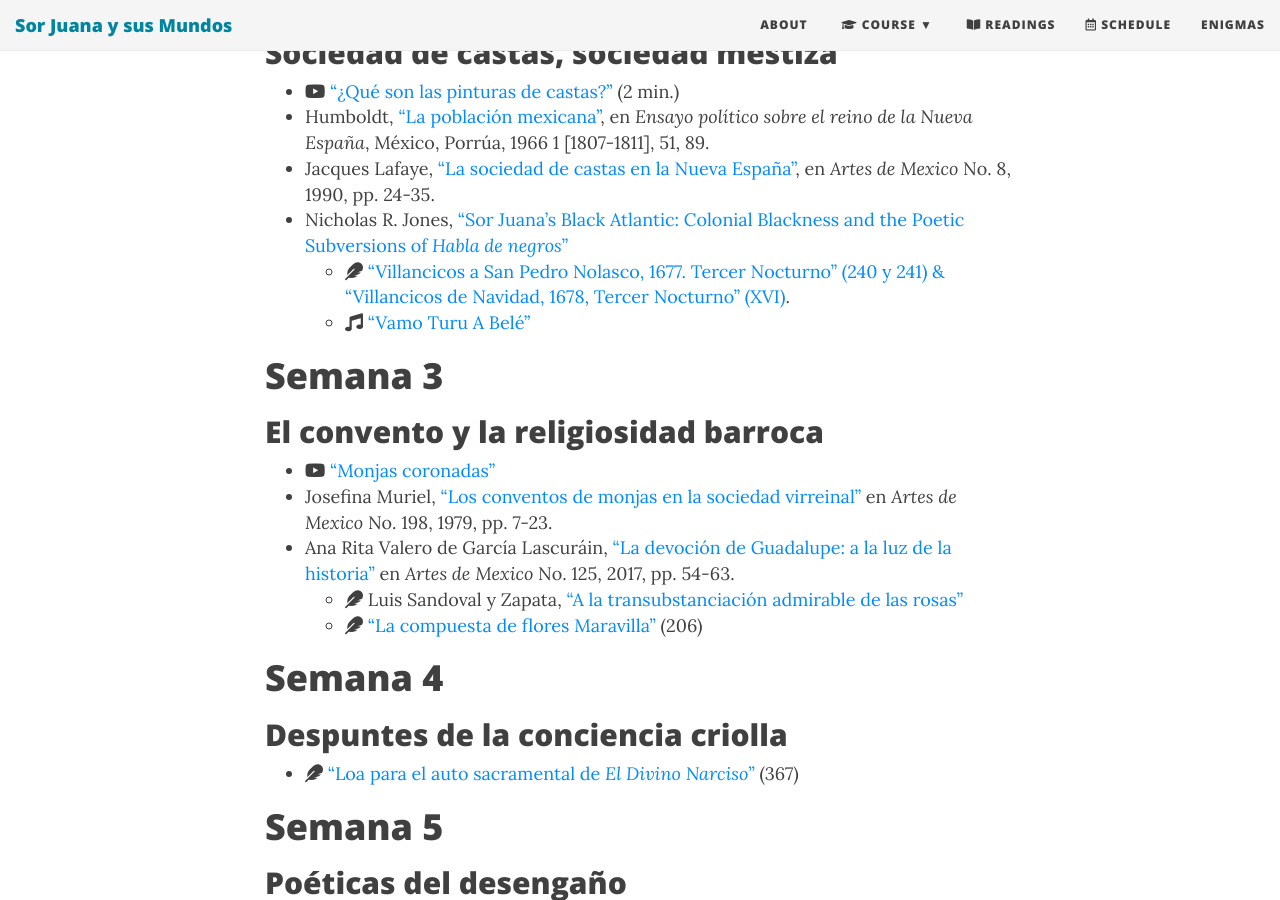
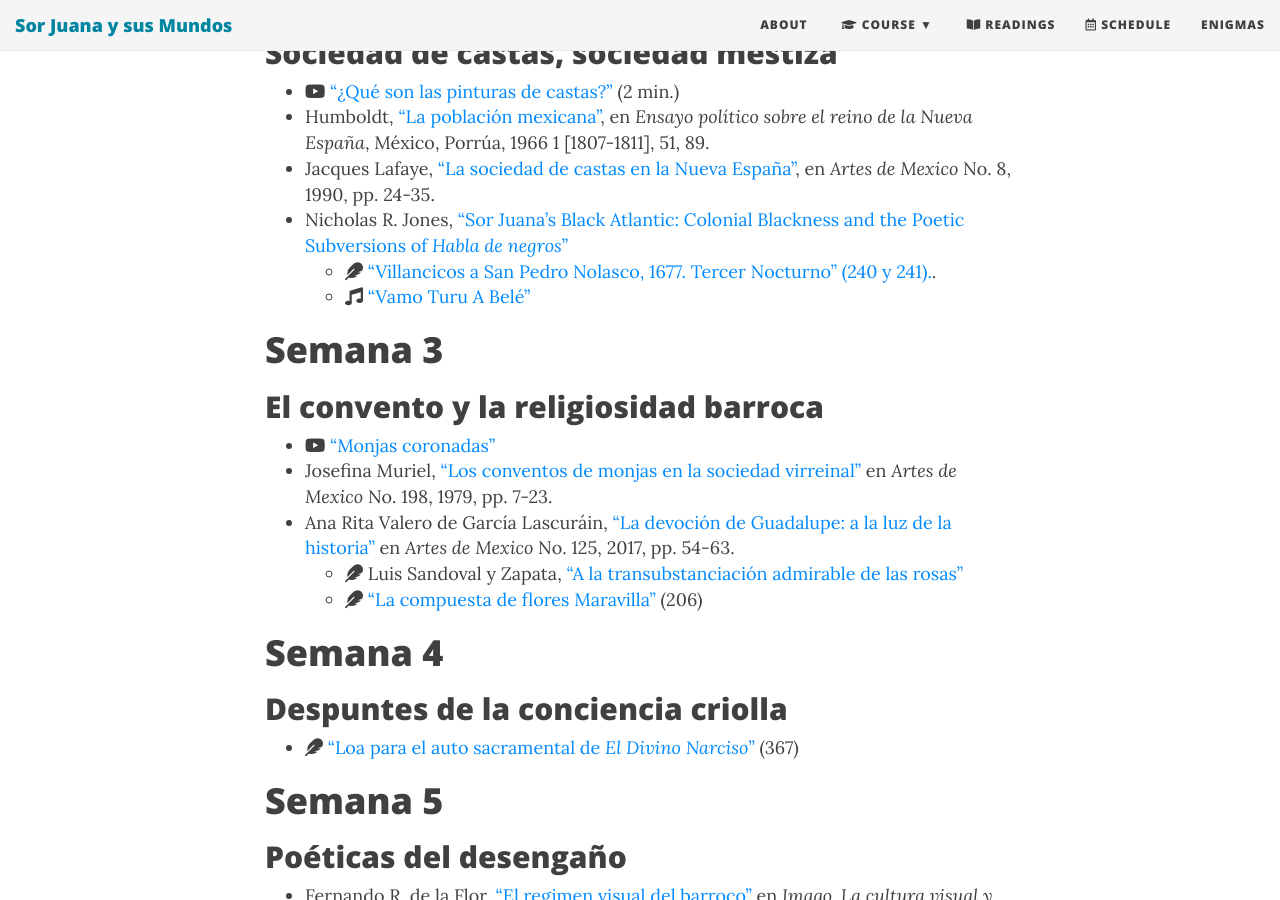
Before and after one commit to Hipomenes/sorjuana, a Jekyll site: the page built from syllabus.md, in a window 1280 px wide and 900 px high, scrolled down 1379 px. Built offline with Jekyll 4.4.1, drawn with Linux system fonts in a browser that asks for light colours; nearby versions of some CDN libraries.

Commit message:
Update syllabus.md

```diff
--- a/syllabus.md
+++ b/syllabus.md
@@ -33,7 +33,7 @@
 [1807-1811], 51, 89.
 - Jacques Lafaye, ["La sociedad de castas en la Nueva España"]( http://ezproxy.bu.edu/login?url=https://www.jstor.org/stable/24326827 ), en *Artes de Mexico* No. 8, 1990, pp. 24-35.
 - Nicholas R. Jones, ["Sor Juana's Black Atlantic: Colonial Blackness and the Poetic Subversions of *Habla de negros*"](https://www.google.com/url?sa=t&rct=j&q=&esrc=s&source=web&cd=&ved=2ahUKEwi6mZj_1Mj1AhVQjYkEHW2DBFEQFnoECAcQAQ&url=https%3A%2F%2Fmuse.jhu.edu%2Farticle%2F700593%2Fpdf&usg=AOvVaw2g2W-vGpRPSPx_IM__asF9)
-    - <i class="fas fa-feather"></i> ["Villancicos a San Pedro Nolasco, 1677. Tercer Nocturno" (240 y 241) & "Villancicos de Navidad, 1678, Tercer Nocturno" (XVI)](https://bushare-my.sharepoint.com/:b:/g/personal/dhcg_bu_edu/EWS__NEJc8xEm-SK5HYAHuIBZaQwZHn2jaBVZFzwRJ4_Zg?e=gj91Xk).
+    - <i class="fas fa-feather"></i> ["Villancicos a San Pedro Nolasco, 1677. Tercer Nocturno" (240 y 241).](https://bushare-my.sharepoint.com/:b:/g/personal/dhcg_bu_edu/EWS__NEJc8xEm-SK5HYAHuIBZaQwZHn2jaBVZFzwRJ4_Zg?e=gj91Xk).
     - <i class="fas fa-music"></i> ["Vamo Turu A Belé"](https://youtu.be/mZc_OmGwaxg)
 
 # Semana 3
```
